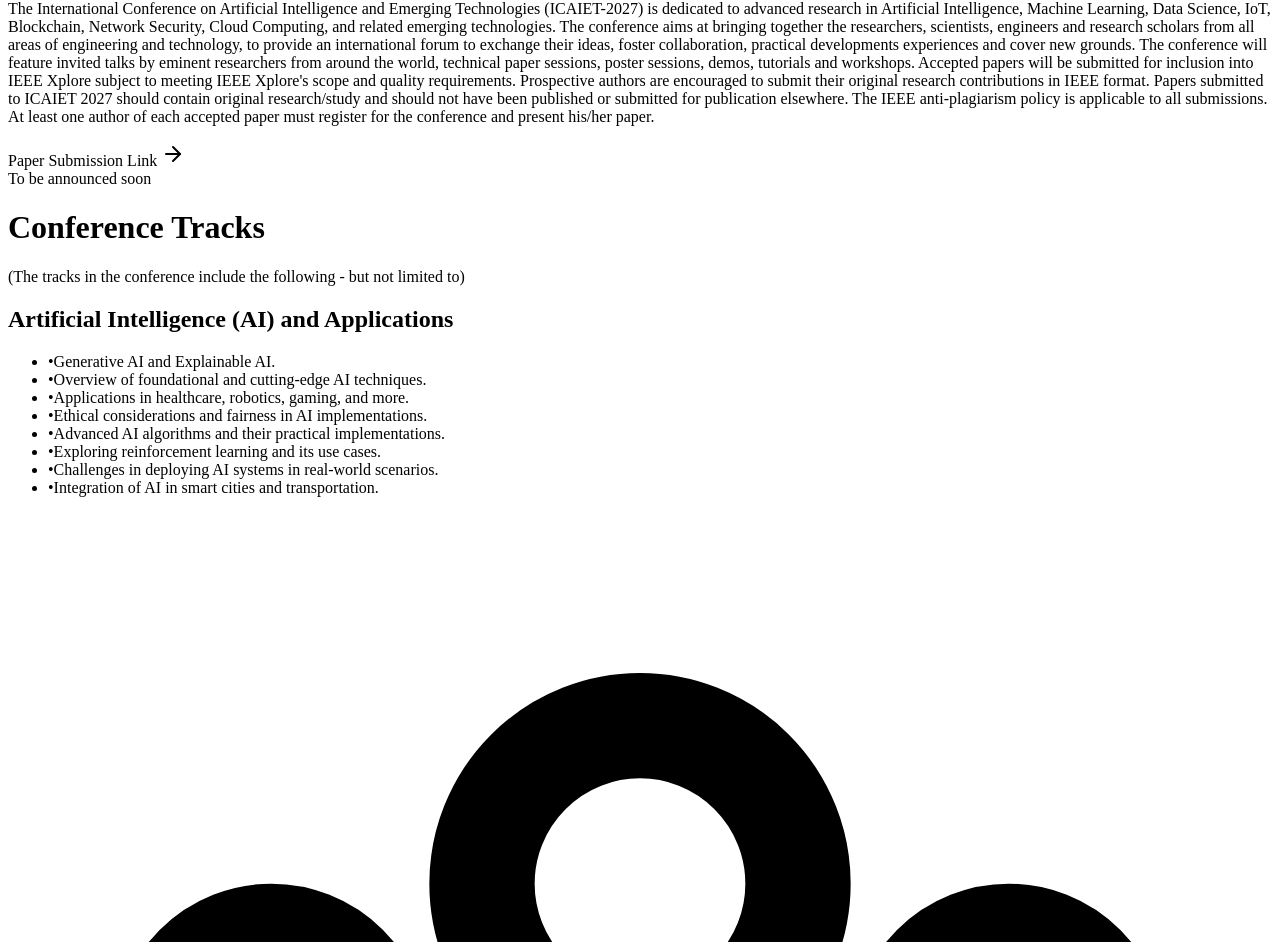
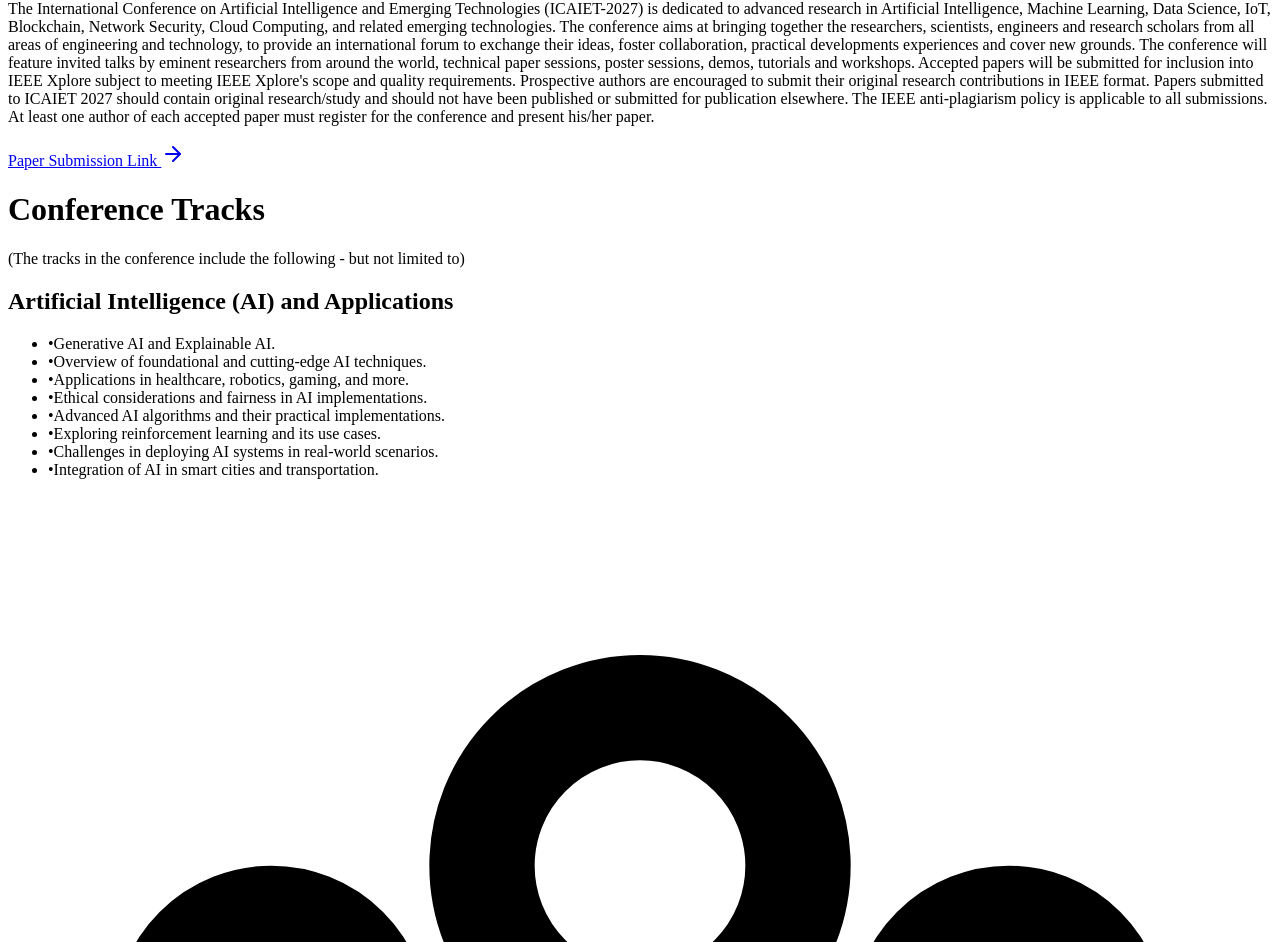
Before and after one commit to Ayush-Tripathy/icaiet-2025, a React (Vite) app: page /call-for-papers in a window 1280 px wide. Shown: the part 2702-3644 px from the top of the page. Built offline with nearby package versions, Linux system fonts and the light colour scheme; the HTML template or start-up script is replaced by a standard one.

Commit message:
Updated paper submission link

```diff
--- a/src/pages/CallForPapers.tsx
+++ b/src/pages/CallForPapers.tsx
@@ -41,7 +41,13 @@
       >
         Paper Submission Link <ArrowRight size={24} />
       </a> */}
-
+      <a
+        href="https://cmt3.research.microsoft.com/ICAIET2027"
+        className="w-fit flex flex-row items-center gap-3 px-4 sm:px-8 md:px-10 py-1 sm:py-2 md:py-3 bg-[#ccf2f4] border-[#a4ebf3] transition-all duration-300 hover:backdrop-blur-0 hover:gap-5 backdrop-blur-[1.25rem] text-sm sm:text-base md:text-lg uppercase rounded-full border "
+      >
+        Paper Submission Link <ArrowRight size={24} />
+      </a>
+      {/*
       <div className="flex flex-col sm:flex-row items-start sm:items-center gap-4">
         <div className="w-fit flex flex-row items-center gap-3 px-4 sm:px-8 md:px-10 py-1 sm:py-2 md:py-3 bg-[#ccf2f4] border-[#a4ebf3] transition-all duration-300 hover:backdrop-blur-0 hover:gap-5 backdrop-blur-[1.25rem] text-sm sm:text-base md:text-lg uppercase rounded-full border cursor-default">
           Paper Submission Link <ArrowRight size={24} />
@@ -50,6 +56,7 @@
           To be announced soon
         </span>
       </div>
+      */}
 
       <div className="space-y-2">
         <h1 className="text-4xl font-bold tracking-tight">Conference Tracks</h1>
--- a/src/pages/Home.tsx
+++ b/src/pages/Home.tsx
@@ -182,8 +182,8 @@
         <div className="flex flex-col md:flex-row gap-3 md:gap-7">
           <a
             // href="https://cmt3.research.microsoft.com/ICAIET2025"
-            href="#"
-            onClick={(e) => e.preventDefault()}
+            href="https://cmt3.research.microsoft.com/ICAIET2027"
+           // onClick={(e) => e.preventDefault()}
             className="w-full whitespace-nowrap flex flex-row items-center gap-3 px-16 py-4 bg-[#ccf2f4] border-[#a4ebf3] transition-all duration-300 hover:backdrop-blur-0 hover:gap-5 backdrop-blur-[1.25rem] text-lg uppercase rounded-full border cursor-default"
           >
             Submit Paper <ArrowRight size={24} />
--- a/src/pages/Submission.tsx
+++ b/src/pages/Submission.tsx
@@ -148,7 +148,6 @@
           <h2 className="text-2xl font-bold mt-8 mb-4">
             Manuscript Submission Information:
           </h2>
-
           <p>
             A manuscript for reviewing purposes needs to be submitted as a
             single PDF or Word file using the following link:
@@ -160,12 +159,17 @@
           >
             Click here to submit
           </a>*/}
-          <button
+          <a
+            href="https://cmt3.research.microsoft.com/ICAIET2027"
+            className="w-fit flex flex-row items-center gap-3 px-4 sm:px-8 md:px-8 py-1 sm:py-2 md:py-4 bg-[#ccf2f4] border-[#a4ebf3] transition-all duration-300 hover:backdrop-blur-0 hover:gap-5 backdrop-blur-[1.25rem] text-sm sm:text-base uppercase rounded-full border "
+          >
+            Click here to submit
+          </a>
+          {/*<button
             className="w-fit flex flex-row items-center gap-3 px-4 sm:px-8 md:px-8 py-1 sm:py-2 md:py-4 bg-[#ccf2f4] border-[#a4ebf3] transition-all duration-300 hover:backdrop-blur-0 hover:gap-5 backdrop-blur-[1.25rem] text-sm sm:text-base uppercase rounded-full border cursor-pointer"
           >
             Click here to submit
-          </button>
-
+          </button>*/}
 
         </div>
       </div>
```
